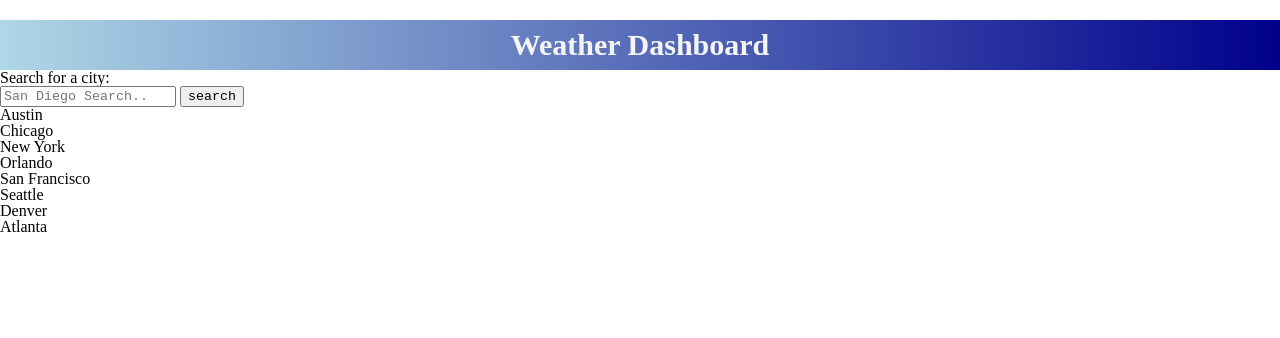
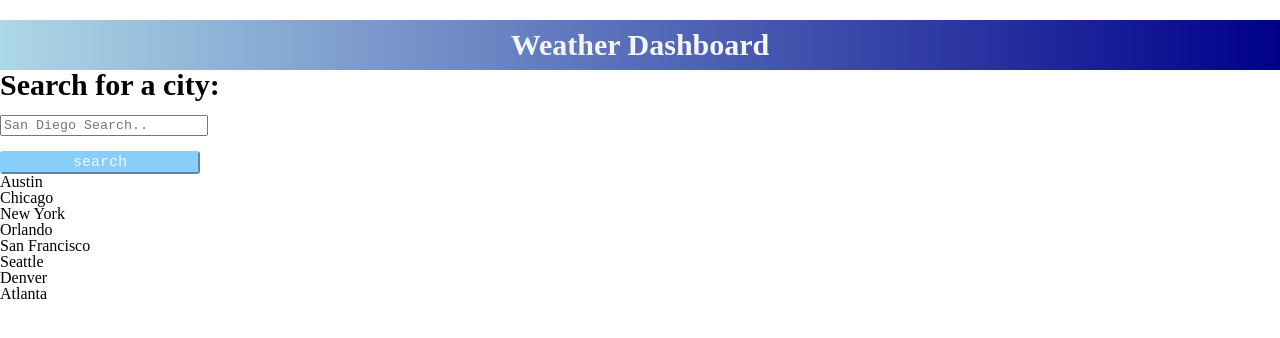
Before and after one commit to JunyaQ/WeatherAPI, a plain HTML site: page index.html in a window 1280 px wide. Drawn offline with nearby package versions, Linux system fonts and the light colour scheme.

Commit message:
add starting css w/o dynamic info

```diff
--- a/css/style.css
+++ b/css/style.css
@@ -11,3 +11,23 @@ h1{
     padding-top: 10px;
     padding-bottom: 10px;
 }
+h2{
+    color: black;
+    font-size: 30px;
+    font-weight: bolder;
+}
+button{
+    text-align: center;
+    font-size: 15px;
+    margin-top: 15px;
+    color: whitesmoke;
+    background-color: lightskyblue;
+    border-radius: 3px;
+    border-color: lightskyblue;
+    width: 200px;
+}
+input{
+    margin-top: 15px;
+    width: 200px;
+
+}
```
Also changed, not shown: index.html (+1 -0 lines).
